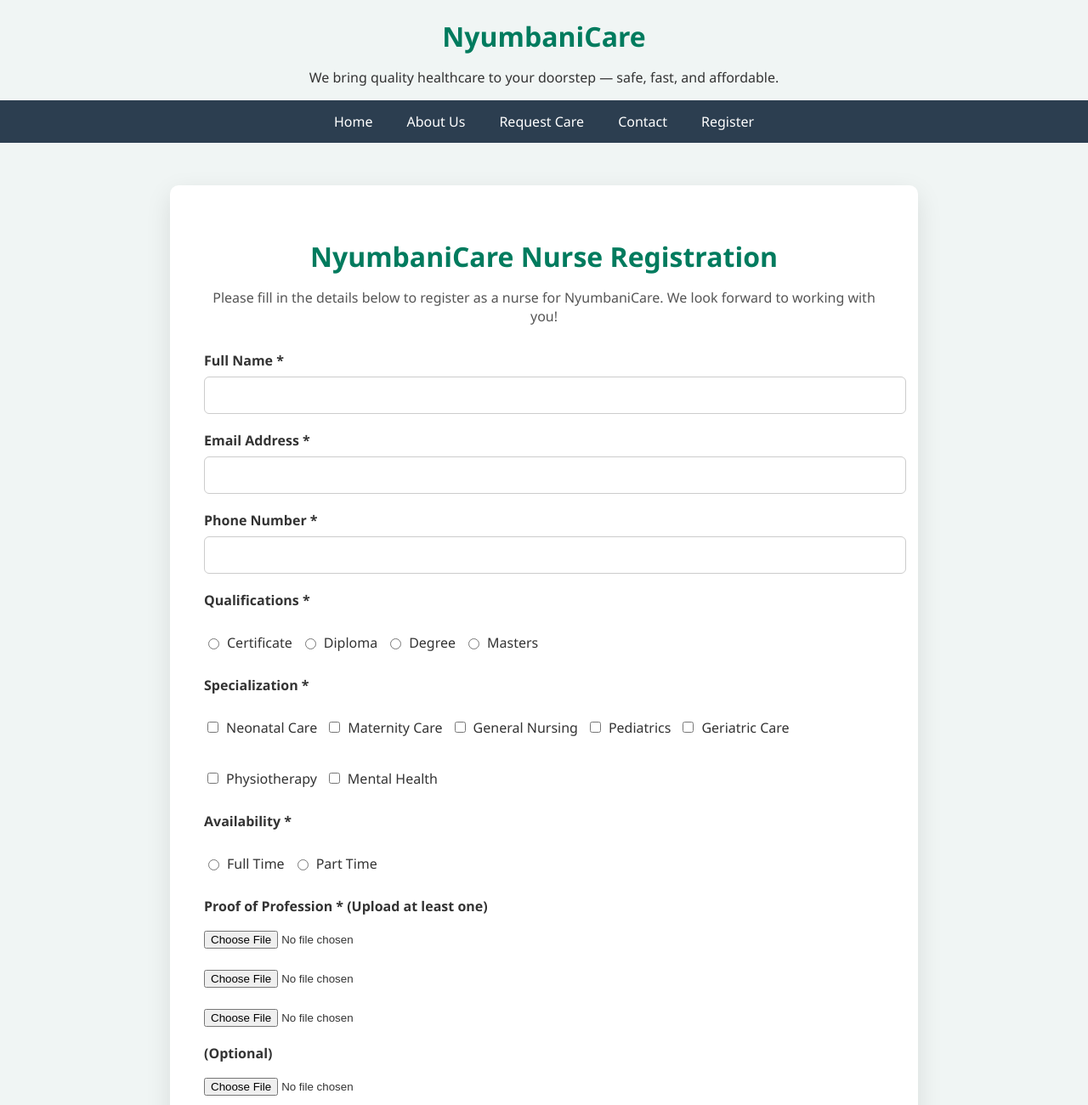
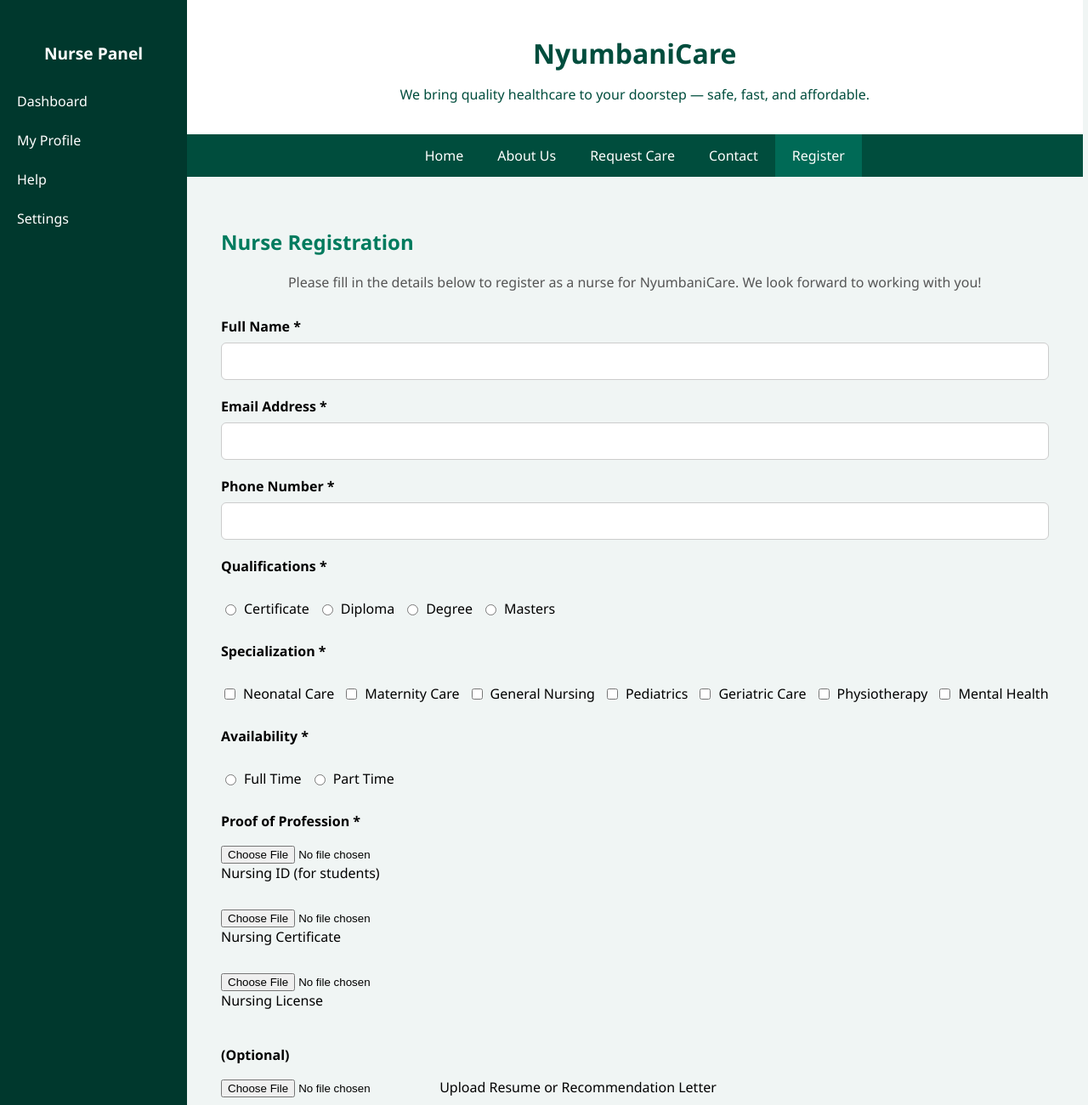
Before and after one commit to NyumbaniCare/NyumbaniCare, a plain HTML site: page Nurse.html in a window 1280 px wide. Shown: the top 1300 px of the page at 85% size. Drawn offline with Linux system fonts and the light colour scheme.

Commit message:
Update Nurse.html

```diff
--- a/Nurse.html
+++ b/Nurse.html
@@ -5,47 +5,90 @@
   <meta name="viewport" content="width=device-width, initial-scale=1" />
   <title>NyumbaniCare Nurse Registration</title>
   <style>
+    * {
+      box-sizing: border-box;
+    }
+
+    body {
+      margin: 0;
+      font-family: 'Segoe UI', sans-serif;
+      background-color: #f0f5f4;
+      display: flex;
+      min-height: 100vh;
+    }
+
+    /* Top Navigation */
     nav {
-      background: #2c3e50;
+      background: #004d3d;
       display: flex;
       justify-content: center;
+      flex-wrap: wrap;
+      width: 100%;
     }
+
     nav a {
       color: white;
       padding: 14px 20px;
       text-decoration: none;
       display: inline-block;
     }
-    nav a:hover {
-      background-color: #1abc9c;
+
+    nav a:hover,
+    nav a.active {
+      background-color: #006a56;
     }
 
-    body {
-      margin: 0;
-      font-family: 'Segoe UI', sans-serif;
-      background-color: #f0f5f4;
-      color: #333;
+    /* Sidebar */
+    .sidebar {
+      width: 220px;
+      background-color: #00382d;
+      color: white;
+      padding-top: 30px;
+      min-height: 100vh;
     }
 
-    .container {
-      max-width: 800px;
-      margin: 50px auto;
-      background-color: white;
-      border-radius: 10px;
-      box-shadow: 0 10px 30px rgba(0, 0, 0, 0.1);
+    .sidebar h3 {
+      text-align: center;
+      margin-bottom: 20px;
+      font-size: 1.2rem;
+    }
+
+    .sidebar a {
+      display: block;
+      padding: 12px 20px;
+      color: white;
+      text-decoration: none;
+    }
+
+    .sidebar a:hover {
+      background-color: #005845;
+    }
+
+    .content {
+      flex: 1;
       padding: 40px;
     }
 
+    header {
+      width: 100%;
+      text-align: center;
+      padding: 20px;
+      background-color: #ffffff;
+      color: #004d3d;
+    }
+
     h1 {
-      color: #007b5e;
-      text-align: center;
       margin-bottom: 10px;
     }
 
-    p.description {
-      text-align: center;
+    .description {
       color: #555;
       margin-bottom: 30px;
+      text-align: center;
+    }
+
+    .form-group {
+      margin-bottom: 20px;
     }
 
     label {
@@ -68,10 +111,6 @@
 
     input[type="file"] {
       margin-top: 10px;
-    }
-
-    .form-group {
-      margin-bottom: 20px;
     }
 
     .checkbox-group,
@@ -106,31 +145,36 @@
       background-color: #005845;
     }
 
-    #fileError {
-      color: red;
-      display: none;
-      font-weight: bold;
-      margin-top: 10px;
+    @media (max-width: 768px) {
+      body {
+        flex-direction: column;
       }
 
-    .file-preview {
-      font-size: 0.95rem;
-      color: #444;
-      margin: 5px 0 15px;
+      .sidebar {
+        width: 100%;
+        height: auto;
       }
 
-    @media (max-width: 600px) {
-      .checkbox-group, .radio-group {
-        flex-direction: column;
+      .content {
+        padding: 20px;
       }
     }
   </style>
 </head>
 <body>
 
+  <div class="sidebar">
+    <h3>Nurse Panel</h3>
+    <a href="#">Dashboard</a>
+    <a href="#">My Profile</a>
+    <a href="#">Help</a>
+    <a href="#">Settings</a>
+  </div>
+
+  <div class="main-content">
     <header>
       <h1>NyumbaniCare</h1>
-  <p style="text-align:center;">We bring quality healthcare to your doorstep — safe, fast, and affordable.</p>
+      <p>We bring quality healthcare to your doorstep — safe, fast, and affordable.</p>
     </header>
 
     <nav>
@@ -138,11 +182,11 @@
       <a href="About.html">About Us</a>
       <a href="Care.html">Request Care</a>
       <a href="#contact">Contact</a>
-  <a href="Nurse.html">Register</a>
+      <a href="Nurse.html" class="active">Register</a>
     </nav>
 
-<div class="container">
-  <h1>NyumbaniCare Nurse Registration</h1>
+    <div class="content">
+      <h2 style="color: #007b5e;">Nurse Registration</h2>
       <p class="description">Please fill in the details below to register as a nurse for NyumbaniCare. We look forward to working with you!</p>
 
       <form id="nurseForm">
@@ -193,50 +237,28 @@
         </div>
 
         <div class="form-group">
-      <label>Proof of Profession * (Upload at least one)</label>
-      <input type="file" id="nursing_id" name="nursing_id" accept=".jpg,.png,.pdf" onchange="showFileName(this)" />
-      <div class="file-preview" id="idPreview"></div>
-
-      <input type="file" id="nursing_certificate" name="nursing_certificate" accept=".jpg,.png,.pdf" onchange="showFileName(this)" />
-      <div class="file-preview" id="certPreview"></div>
-
-      <input type="file" id="nursing_license" name="nursing_license" accept=".jpg,.png,.pdf" onchange="showFileName(this)" />
-      <div class="file-preview" id="licensePreview"></div>
-
+          <label>Proof of Profession *</label>
+          <input type="file" id="nursing_id" name="nursing_id" accept=".jpg,.png,.pdf" /><br> Nursing ID (for students)<br><br>
+          <input type="file" id="nursing_certificate" name="nursing_certificate" accept=".jpg,.png,.pdf" /><br> Nursing Certificate<br><br>
+          <input type="file" id="nursing_license" name="nursing_license" accept=".jpg,.png,.pdf" /><br> Nursing License<br><br>
           <label>(Optional)</label>
-      <input type="file" name="resume" accept=".pdf,.doc,.docx" onchange="showFileName(this)" />
-      <div class="file-preview" id="resumePreview"></div>
-
-      <p id="fileError">Please upload at least one document: ID, Certificate, or License.</p>
+          <input type="file" name="resume" accept=".pdf,.doc,.docx" /> Upload Resume or Recommendation Letter
         </div>
 
         <button type="submit" class="submit-btn">Submit Registration</button>
       </form>
     </div>
+  </div>
 
   <script>
-  const showFileName = (input) => {
-    const previewId = input.id + 'Preview';
-    const previewDiv = document.getElementById(previewId);
-    if (input.files.length > 0) {
-      previewDiv.textContent = 'Selected: ' + input.files[0].name;
-    } else {
-      previewDiv.textContent = '';
-    }
-  };
-
-  document.getElementById("nurseForm").addEventListener("submit", function(event) {
+    document.getElementById("nurseForm").addEventListener("submit", function (event) {
       const id = document.getElementById("nursing_id").files.length;
       const cert = document.getElementById("nursing_certificate").files.length;
       const license = document.getElementById("nursing_license").files.length;
 
-    const fileError = document.getElementById("fileError");
-
       if (id + cert + license === 0) {
         event.preventDefault();
-      fileError.style.display = "block";
-    } else {
-      fileError.style.display = "none";
+        alert("Please upload at least one proof document (ID, Certificate, or License).");
       }
     });
   </script>
```
Lines whose indentation alone changed are shown as unchanged.
